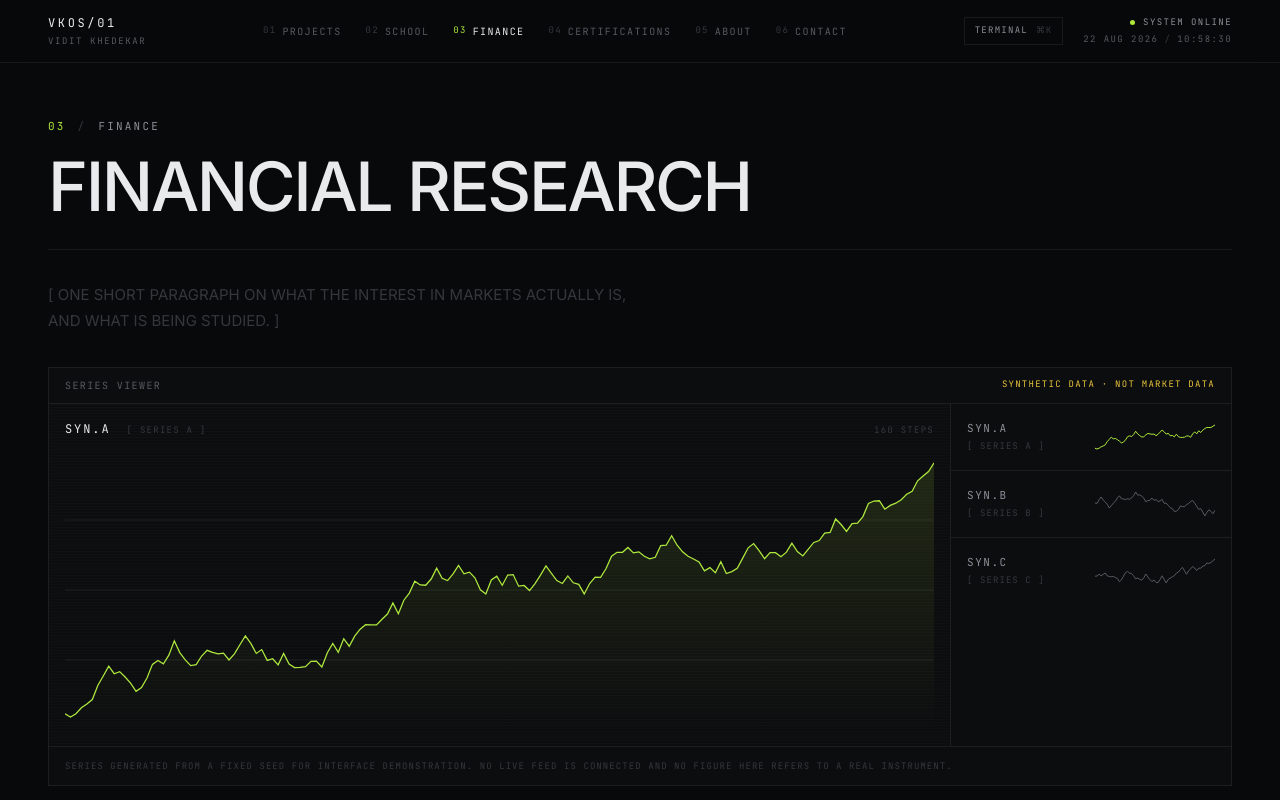
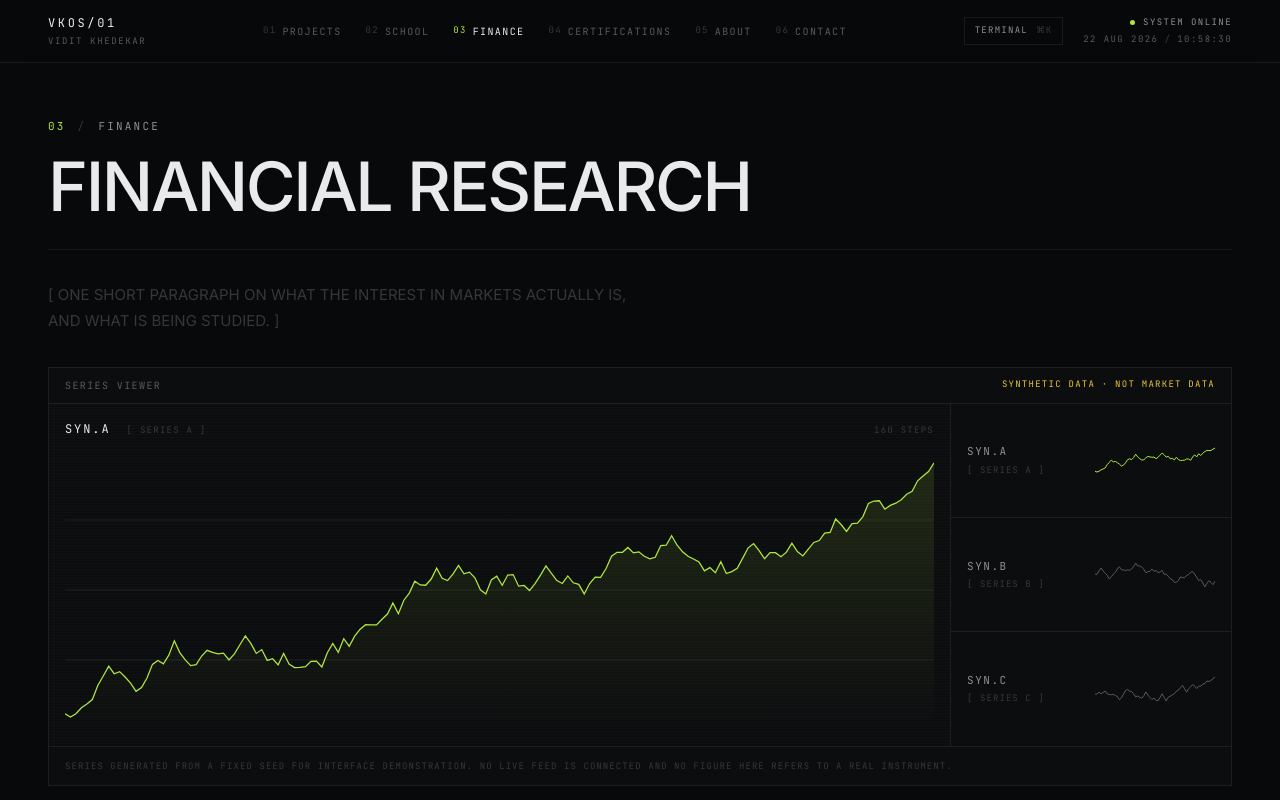
Before and after one commit to viditkhedekar/portfolio, a Next.js app: page /finance in a window 1280 px wide. Shown: the top 800 px of the page. Built offline with nearby package versions, Linux system fonts and the light colour scheme.

Commit message:
spread sparkline rows

```diff
--- a/src/components/modules/FinanceModule.tsx
+++ b/src/components/modules/FinanceModule.tsx
@@ -157,13 +157,13 @@ export function FinanceModule() {
             <LineChart values={main} />
           </div>
 
-          <div>
+          <div className="flex flex-col">
             {demoInstruments.map((inst, i) => {
               const s = syntheticSeries(inst.seed, 60, inst.drift);
               return (
                 <div
                   key={inst.symbol}
-                  className="flex items-center justify-between gap-4 border-b border-[var(--vk-line)] px-4 py-4 last:border-b-0"
+                  className="flex flex-1 items-center justify-between gap-4 border-b border-[var(--vk-line)] px-4 py-4 last:border-b-0"
                 >
                   <div>
                     <div className="vk-mono text-[11px] tracking-[0.14em] text-[var(--vk-fg-dim)]">
```
